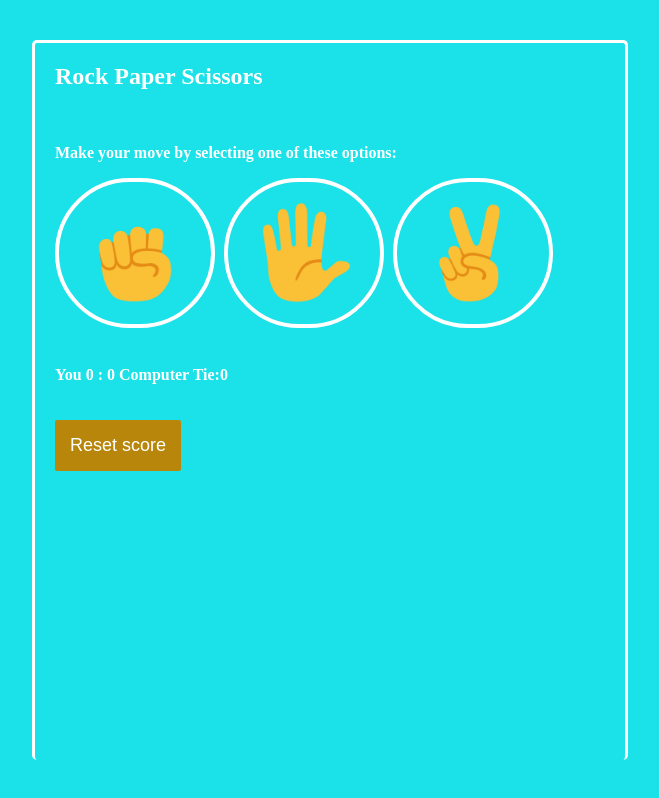
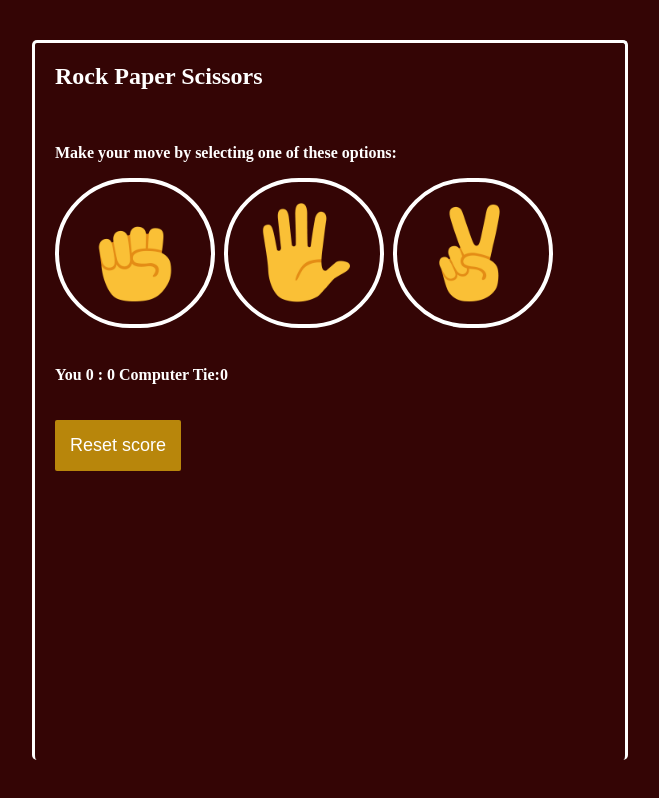
Before and after one commit to salidmamba/rock_papper_scissors, a plain HTML site: page index.html in a window 1280 px wide. Shown: the whole page, without its empty margins (310-969 px from the left). Drawn offline with Linux system fonts and the light colour scheme.

Commit message:
styles reformed

```diff
--- a/styles.css
+++ b/styles.css
@@ -1,6 +1,6 @@
 body{
     font-weight:bold;
-    background-color: rgb(27, 225, 232);
+    background-color: rgb(52, 5, 5);
     color: white;
     align-items: center;
     margin: 40px auto;
```
